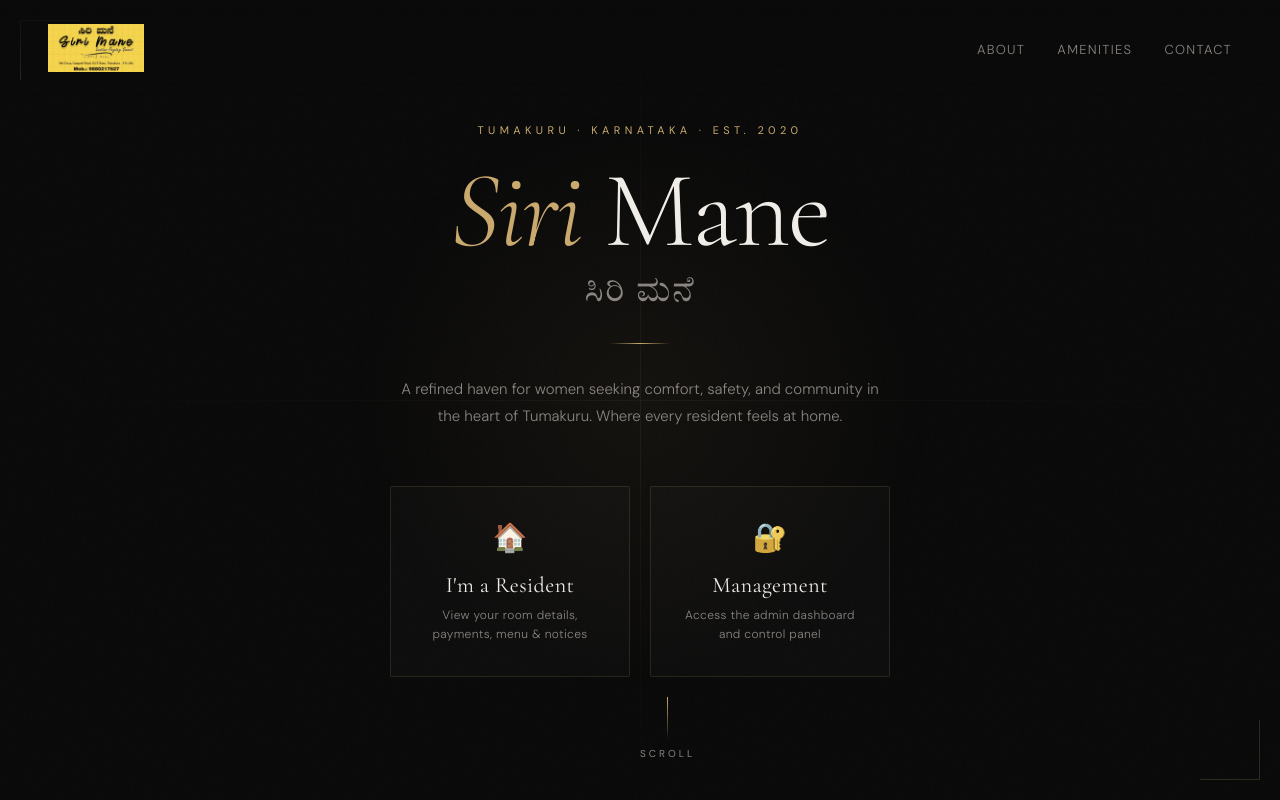
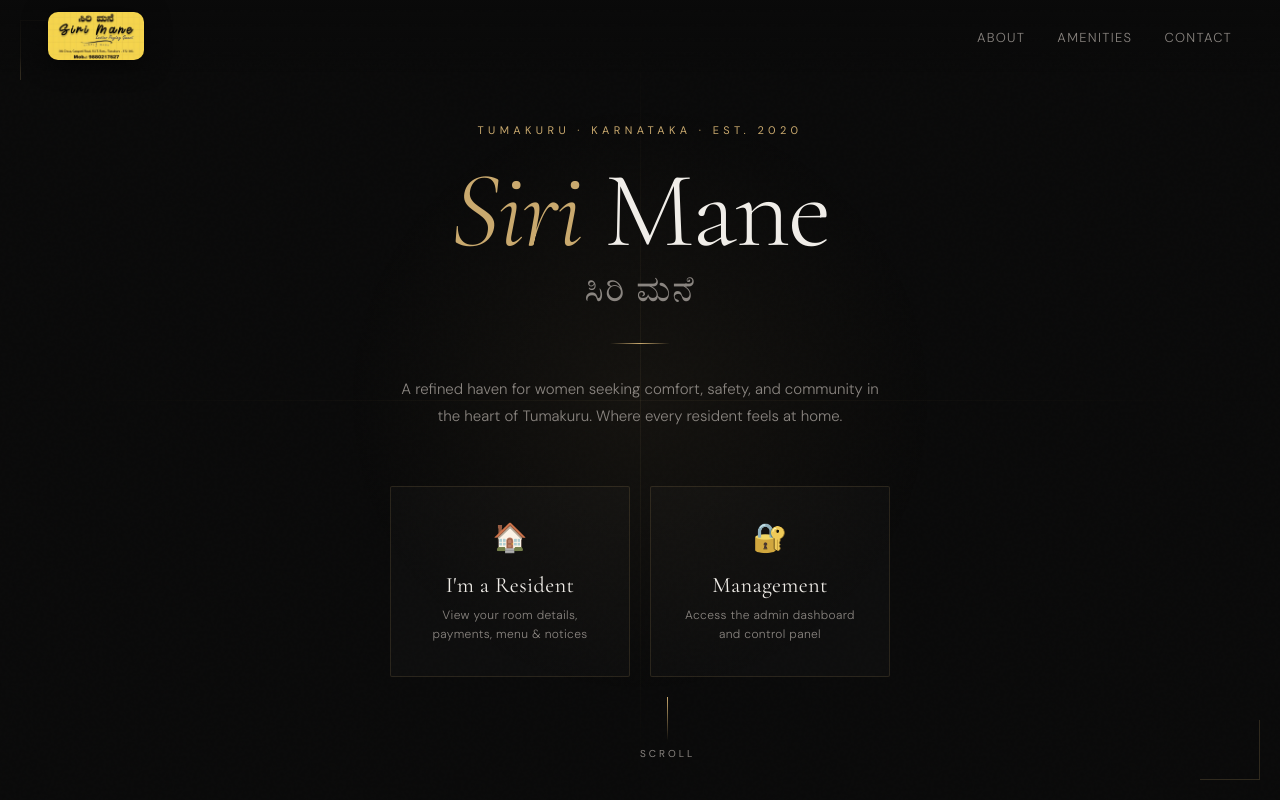
Before and after one commit to ridewithsachin80-droid/SiriMane, a website: page frontend/public/home.html in a window 1280 px wide. Shown: the top 800 px of the page. Drawn offline with nearby package versions, Linux system fonts and the light colour scheme.

Commit message:
Add files via upload

```diff
--- a/frontend/public/home.html
+++ b/frontend/public/home.html
@@ -46,23 +46,31 @@
   position: fixed;
   top: 0;
   width: 100%;
-  padding: 24px 48px;
+  padding: 12px 48px;
   display: flex;
   align-items: center;
   justify-content: space-between;
   z-index: 100;
-  background: linear-gradient(to bottom, rgba(10,10,10,0.95) 0%, transparent 100%);
+  background: linear-gradient(to bottom, rgba(10,10,10,0.98) 0%, rgba(10,10,10,0.6) 80%, transparent 100%);
 }
 
 .nav-logo {
   text-decoration: none;
   display: flex;
-  align-items: baseline;
-  gap: 0;
-  font-family: 'Cormorant Garamond', serif;
-  font-size: 26px;
-  letter-spacing: 0.02em;
-  line-height: 1;
+  align-items: center;
+}
+
+.nav-logo img {
+  height: 90px;
+  width: auto;
+  display: block;
+  border-radius: 10px;
+  box-shadow: 0 4px 24px rgba(0,0,0,0.5);
+  transition: transform 0.3s ease;
+}
+
+.nav-logo img:hover {
+  transform: scale(1.04);
 }
 
 .nav-logo .siri {
```
